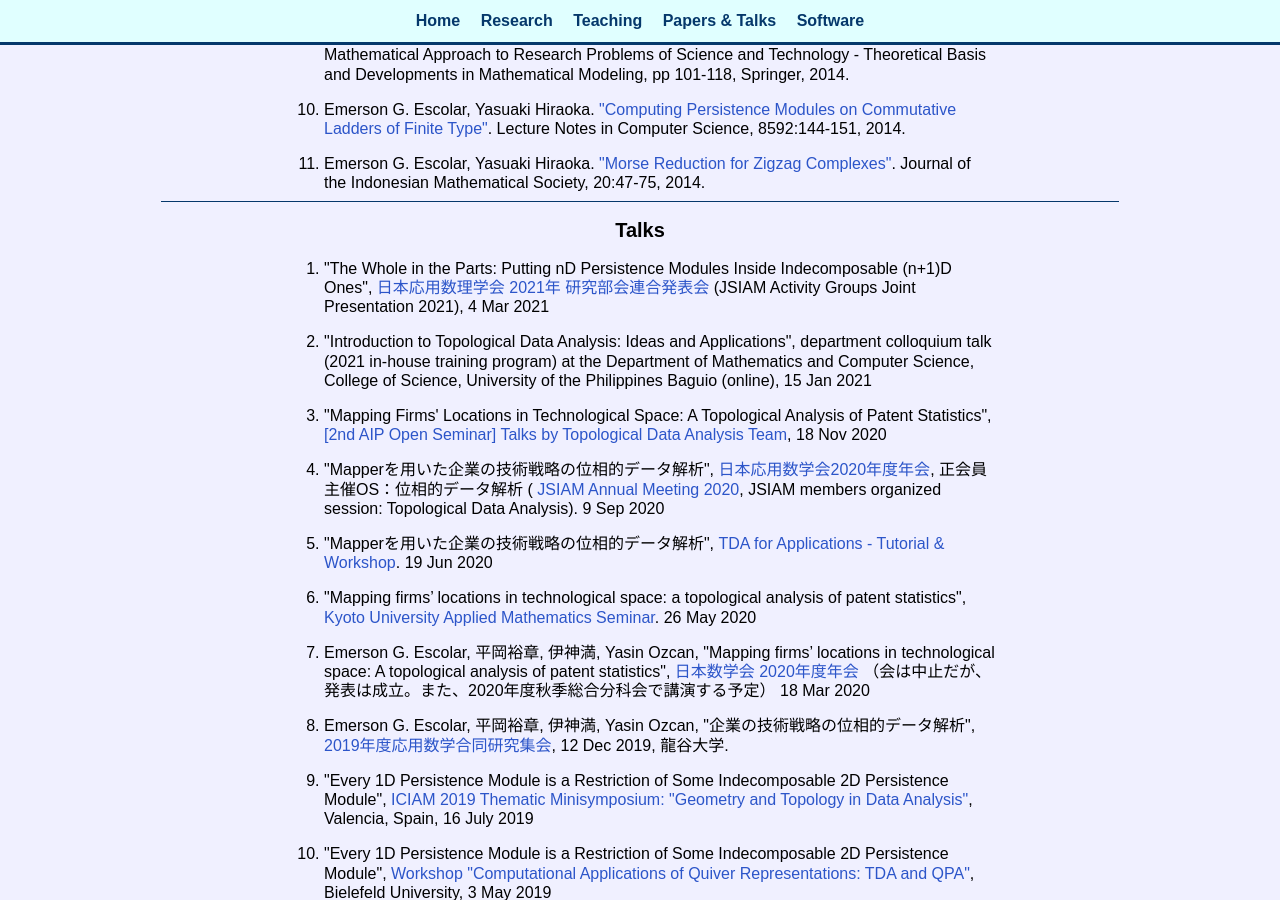
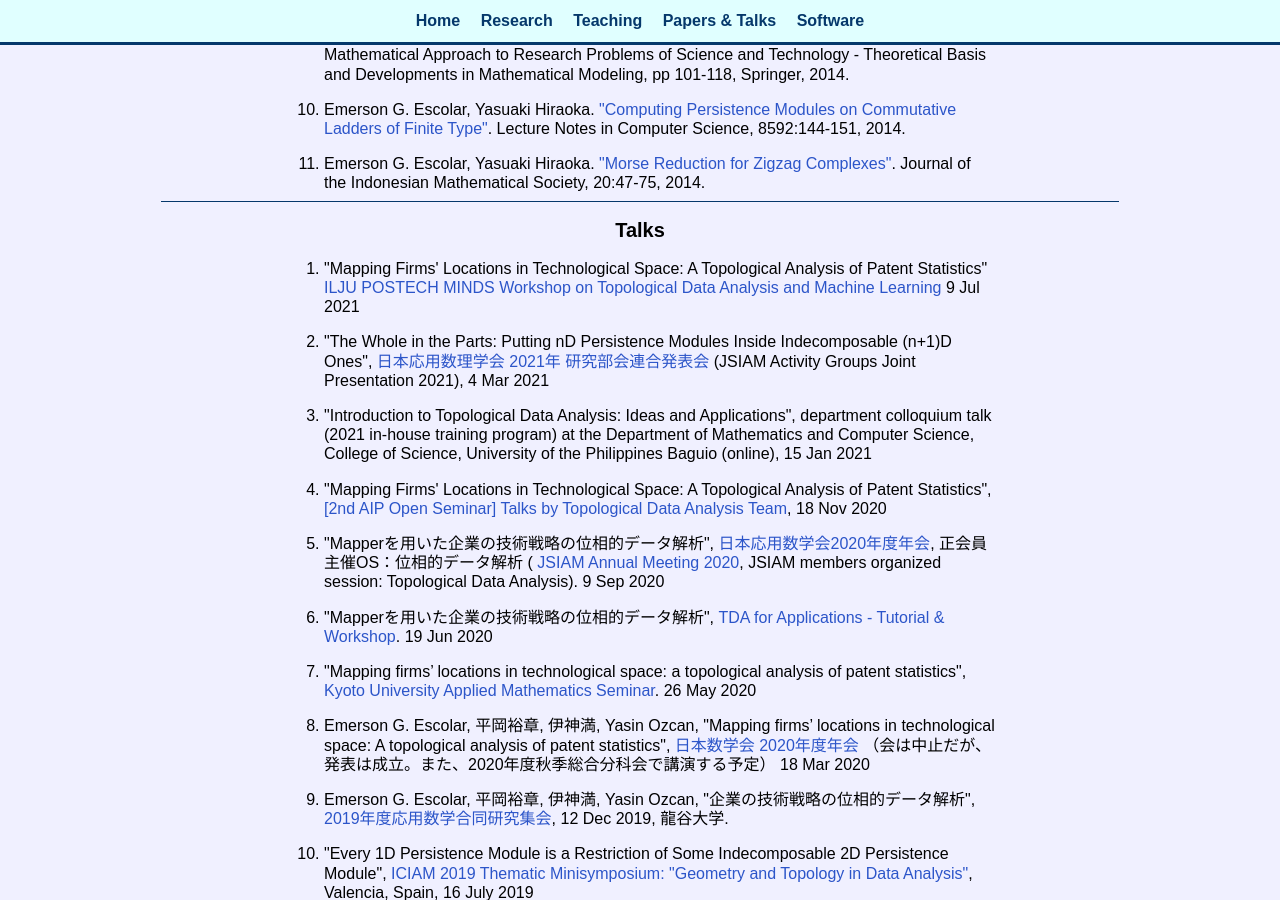
Before and after one commit to emerson-escolar/emerson-escolar.github.io, a Jekyll site: the page built from research_lists.html, in a window 1280 px wide and 900 px high, scrolled down 1323 px. Built offline with Jekyll 4.4.1, drawn with Linux system fonts in a browser that asks for light colours; some of the changed text lies outside the part shown.

Commit message:
add postech workshop

```diff
--- a/research_lists.html
+++ b/research_lists.html
@@ -207,6 +207,13 @@ title: Emer's Papers & Talks
 <section>
 	<h2> Talks </h2>
 	<ol class="wordbox paperlist">
+    <li>
+      "Mapping Firms' Locations in Technological Space: A Topological Analysis of Patent Statistics"
+      <a target="_blank" href="https://sites.google.com/view/2021-tda-ml/home">
+        ILJU POSTECH MINDS Workshop on Topological Data Analysis and Machine Learning</a>
+      9 Jul 2021
+    </li>
+
     <li>
       "The Whole in the Parts: Putting nD Persistence Modules Inside Indecomposable (n+1)D Ones",
       <a target="_blank" href="http://union2021.jsiam.org/">
@@ -493,6 +500,13 @@ title: Emer's Papers & Talks
 	<h2> Tutorials </h2>
 	<ol class="wordbox paperlist">
     <li>
+      Mapper Tutorial
+      <a target="_blank" href="https://sites.google.com/view/2021-tda-ml/home">
+        ILJU POSTECH MINDS Workshop on Topological Data Analysis and Machine Learning</a>
+      9 Jul 2021
+    </li>
+
+    <li>
       Mapperの基礎と応用例の紹介（理論セッション）,
       Mapperでデータの「形」を見ましょう！（計算セッション）
       <a target="_blank" href="https://sites.google.com/view/tda-tutorial/">
```
